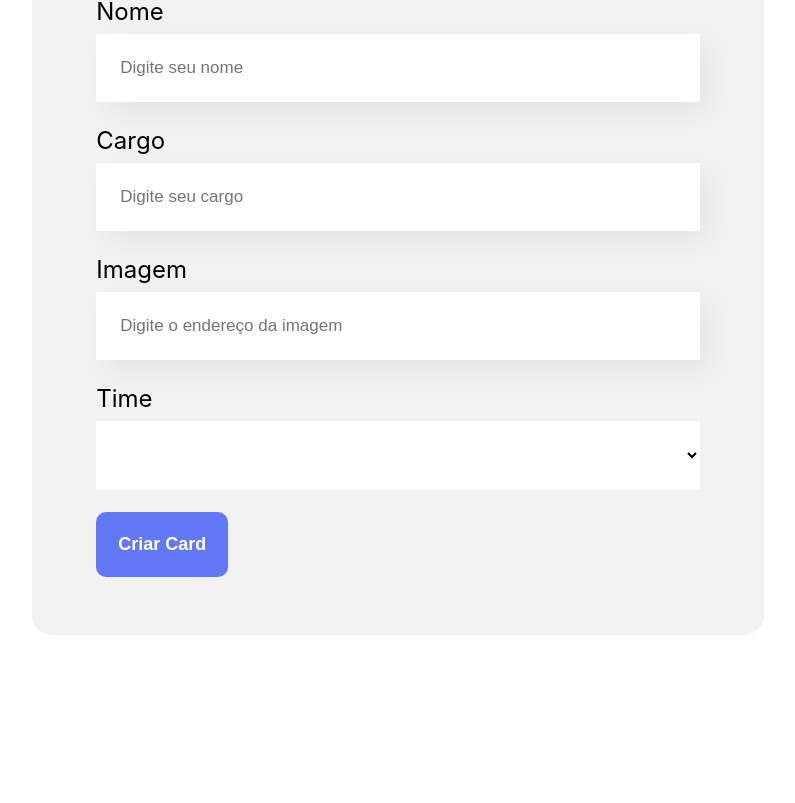
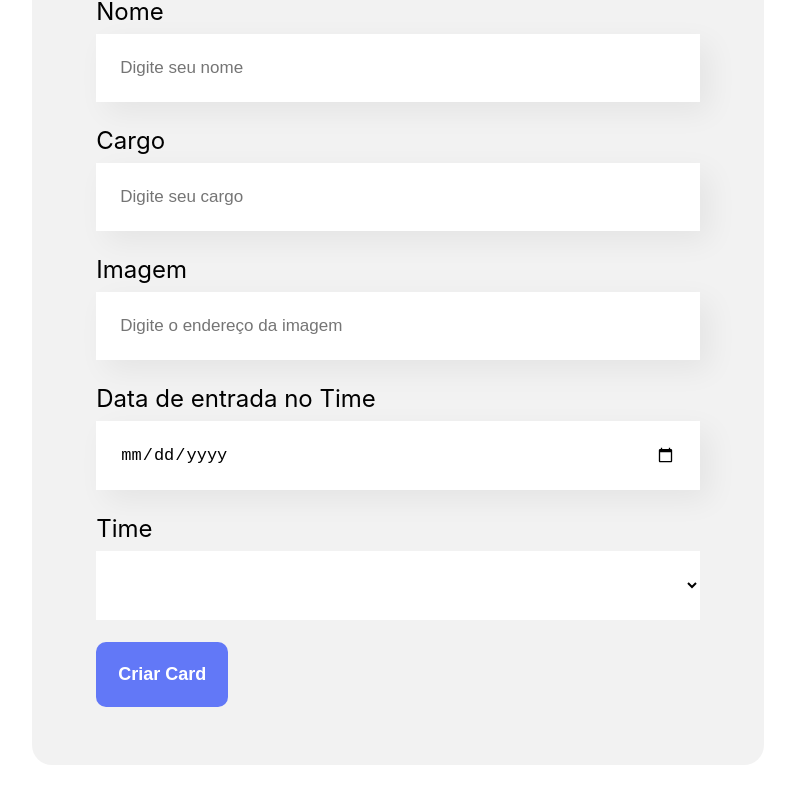
Before and after one commit to RaissaMoreira/organo-reactjs, a React (Create React App) app: page / in a window 1280 px wide. Shown: the part 690-1493 px from the top of the page, without its empty margins (242-1037 px from the left). Before the commit the page ends 1405 px from the top, so only its background shows below. Built offline with nearby package versions, Linux system fonts and the light colour scheme.

Commit message:
added date input

```diff
--- a/src/components/Banner/index.tsx
+++ b/src/components/Banner/index.tsx
@@ -1,5 +1,4 @@
 import "./Banner.css";
-import React from "react";
 
 interface BannerProps {
   enderecoImagem: string,
--- a/src/components/Button/index.tsx
+++ b/src/components/Button/index.tsx
@@ -1,6 +1,5 @@
 import { ReactElement } from "react";
 import "./Button.css";
-import React from 'react';
 
 interface ButtonProps {
   children: ReactElement | string;
--- a/src/components/Colaborador/index.tsx
+++ b/src/components/Colaborador/index.tsx
@@ -4,10 +4,11 @@ interface ColaboradorProps {
   nome: string,
   imagem: string,
   cargo: string,
-  corDeFundo: string
+  corDeFundo: string,
+  data: string
 }
 
-const Colaborador = ({nome, cargo, imagem, corDeFundo}: ColaboradorProps) => {
+const Colaborador = ({nome, cargo, imagem, corDeFundo, data}: ColaboradorProps) => {
   return (
     <div className="colaborador">
       <div className="cabecalho" style={{backgroundColor: corDeFundo}}>
@@ -17,6 +18,7 @@ const Colaborador = ({nome, cargo, imagem, corDeFundo}: ColaboradorProps) => {
       <div className="rodape">
         <h4>{nome}</h4>
         <h5>{cargo}</h5>
+        <h5>{new Date(data).toLocaleDateString()}</h5>
       </div>
     </div>
   )
--- a/src/components/Form/index.tsx
+++ b/src/components/Form/index.tsx
@@ -16,6 +16,7 @@ const Form = (props: FormProps) => {
   const [cargo, setCargo] = useState('');
   const [imagem, setImagem] = useState('');
   const [time, setTime] = useState('');
+  const [data, setData] = useState('');
 
   const saveForm = (event: React.FormEvent<HTMLFormElement>) => {
     event.preventDefault();
@@ -23,7 +24,8 @@ const Form = (props: FormProps) => {
       nome,
       cargo,
       imagem,
-      time
+      time,
+      data
     });
 
     setNome('');
@@ -57,6 +59,14 @@ const Form = (props: FormProps) => {
           valor={imagem}
           aoAlterado={valor => setImagem(valor)}
           />
+        <InputField
+          obrigatorio={true}
+          label="Data de entrada no Time"
+          placeholder=""
+          valor={data}
+          tipo='date'
+          aoAlterado={valor => setData(valor)}
+        />
         <DropDownList
           obrigatorio={true}
           label="Time"
--- a/src/components/InputField/index.tsx
+++ b/src/components/InputField/index.tsx
@@ -4,11 +4,12 @@ interface InputFieldProps {
   aoAlterado: (valor: string) => void,
   label: string,
   valor: string,
-  obrigatorio: boolean,
+  obrigatorio?: boolean,
   placeholder: string,
+  tipo?: 'text' | 'password' | 'date' | 'email' | 'number'
 }
 
-const InputField = ({ aoAlterado, label, valor, placeholder, obrigatorio = false }: InputFieldProps) => {
+const InputField = ({ aoAlterado, label, valor, placeholder, obrigatorio = false, tipo = 'text' }: InputFieldProps) => {
   const aoDigitar = (event: React.ChangeEvent<HTMLInputElement>) => {
     aoAlterado(event.target.value);
   }
@@ -20,7 +21,9 @@ const InputField = ({ aoAlterado, label, valor, placeholder, obrigatorio = false
           value={valor}
           onChange={aoDigitar}
           required={obrigatorio}
-          placeholder={ placeholder } type="text" />
+          placeholder={ placeholder }
+          type={tipo}
+      />
     </div>
   )
 }
--- a/src/components/team/index.tsx
+++ b/src/components/team/index.tsx
@@ -6,7 +6,7 @@ interface TeamProps {
   corPrimaria: string,
   name: string,
   colaboradores: IColaborador[],
-  corSecundaria: string
+  corSecundaria: string,
 }
 
 const Team = (props: TeamProps) => {
@@ -21,6 +21,7 @@ const Team = (props: TeamProps) => {
             nome={colaborador.nome}
             cargo={colaborador.cargo}
             imagem={colaborador.imagem}
+            data={colaborador.data}
           />)}
       </div>
     </section> : <></>
--- a/src/index.js
+++ b/src/index.tsx
@@ -3,7 +3,7 @@ import ReactDOM from 'react-dom/client';
 import './index.css';
 import App from './App';
 
-const root = ReactDOM.createRoot(document.getElementById('root'));
+const root = ReactDOM.createRoot(document.getElementById('root')!);
 root.render(
   <React.StrictMode>
     <App />
--- a/src/shared/interfaces/IColaborador.ts
+++ b/src/shared/interfaces/IColaborador.ts
@@ -2,5 +2,6 @@ export interface IColaborador {
   nome: string,
   cargo: string,
   imagem: string,
-  time?: string
+  time?: string,
+  data: string
 }
--- a/tsconfig.json
+++ b/tsconfig.json
@@ -85,7 +85,7 @@
     // "noImplicitThis": true,                           /* Enable error reporting when 'this' is given the type 'any'. */
     // "useUnknownInCatchVariables": true,               /* Default catch clause variables as 'unknown' instead of 'any'. */
     // "alwaysStrict": true,                             /* Ensure 'use strict' is always emitted. */
-    // "noUnusedLocals": true,                           /* Enable error reporting when local variables aren't read. */
+    "noUnusedLocals": true,                           /* Enable error reporting when local variables aren't read. */
     // "noUnusedParameters": true,                       /* Raise an error when a function parameter isn't read. */
     // "exactOptionalPropertyTypes": true,               /* Interpret optional property types as written, rather than adding 'undefined'. */
     // "noImplicitReturns": true,                        /* Enable error reporting for codepaths that do not explicitly return in a function. */
```
